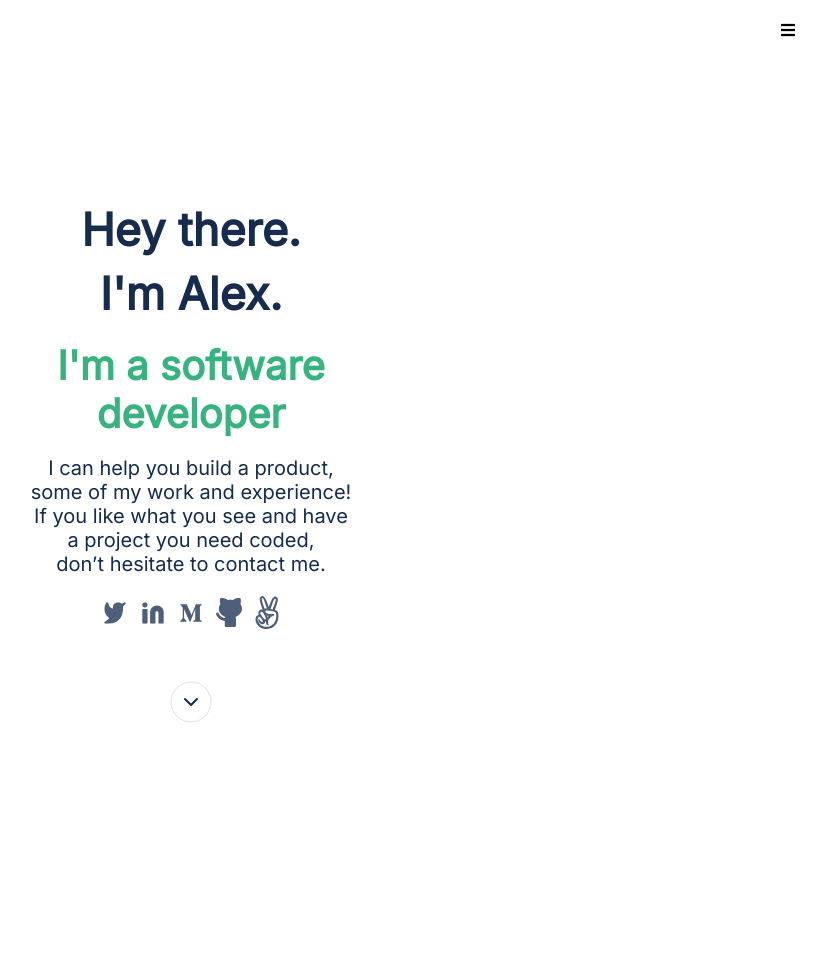
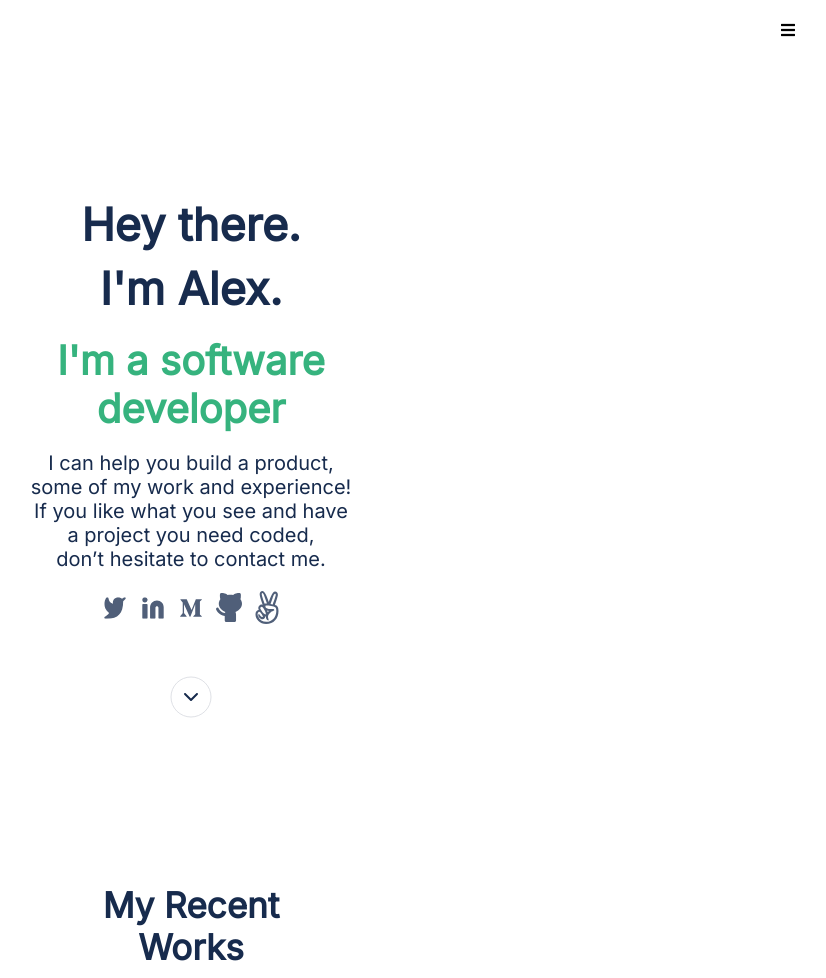
Before and after one commit to RileyManda/html5-portfolio-website, a plain HTML site: page index.html in a window 1280 px wide. Shown: the whole page, without its empty margins (449-1275 px from the left). Before the commit the page ends 857 px from the top, so only its background shows below. Drawn offline with Linux system fonts and the light colour scheme.

Commit message:
Works section title

```diff
--- a/index.html
+++ b/index.html
@@ -24,6 +24,7 @@
     </header>
 
     <!-- Intro section -->
+    <main>
     <section id="header-section">
         <div class="header">
             <div class="header-title">
@@ -39,16 +40,16 @@
             </p>
 
             <ul class="social-icons">
-                <li><a href="https://twitter.com/rilecodez"><img src="./assets/icons/twitter.svg"
-                            alt="Twitter icon"></a></li>
+                <li><a href="https://twitter.com/rilecodez"><img src="./assets/icons/twitter.svg" alt="Twitter icon"></a>
+                </li>
                 <li><a href="https://www.linkedin.com/in/rileymanda/"><img src="./assets/icons/linkedin.svg"
                             alt="LinkedIn icon"></a></li>
                 <li><a href="https://rileymanda.medium.com/"><img src="./assets/icons/medium.svg" alt="Medium icon"></a>
                 </li>
                 <li><a href="https://github.com/RileyManda/"><img src="./assets/icons/github.svg" alt="GitHub icon"></a>
                 </li>
-                <li><a href="https://www.angellist.com/"><img src="./assets/icons/angellist.svg"
-                            alt="AngelList icon"></a></li>
+                <li><a href="https://www.angellist.com/"><img src="./assets/icons/angellist.svg" alt="AngelList icon"></a>
+                </li>
 
 
             </ul>
@@ -60,8 +61,18 @@
         </div>
 
     </section>
+    <!-- Works section -->
+    <section id="works-section">
+        <div class="section-title">
+            <h3>My Recent<br>Works</h3>
+        </div>
+      </section>
 
-    <!-- Works section -->
+    </main>
+
+
+
+<!-- Recent Work section -->
     <!-- title with indicator:
     cards/tags(grey)
     project button -->
@@ -81,7 +92,7 @@
 
 
 
-    </section>
+
 
 
 
--- a/style.css
+++ b/style.css
@@ -6,7 +6,6 @@
   padding: 0 2px;
 }
 
-/* global section-style END */
 html {
   font-family: 'Inter', sans-serif;
 }
@@ -38,15 +37,13 @@ html {
   bottom: 0;
 }
 
-/* Header Styles */
+/* Header Section */
 
 #header-section {
   display: flex;
   flex-direction: column;
   align-items: center;
   padding: 2px;
-  background-size: cover;
-  position: relative;
   top: 5px;
 }
 
@@ -117,14 +114,25 @@ html {
   color: black;
 }
 
-/* Section Styles */
+/* Works Section */
+#works-section {
+  display: flex;
+  flex-direction: column;
+  align-items: center;
+  margin-top: 100vh;
+}
+
+/* Works Section END */
+
+/* Global Section Styles */
 .section-title {
-  display: flex;
-  justify-content: center;
-  align-items: center;
-  margin-bottom: 20px;
-  font-size: 1.5rem;
+  font-style: normal;
+  font-weight: 700;
+  font-size: 30px;
   color: var(--title-color);
+  text-align: center;
+  margin-bottom: 10px;
+  margin-top: 30px;
 }
 
 .section-title-container {
@@ -156,6 +164,8 @@ html {
   width: 30px;
 }
 
+/* global section-style END */
+
 /* Media Queries */
 
 /* Mobile First */
```
